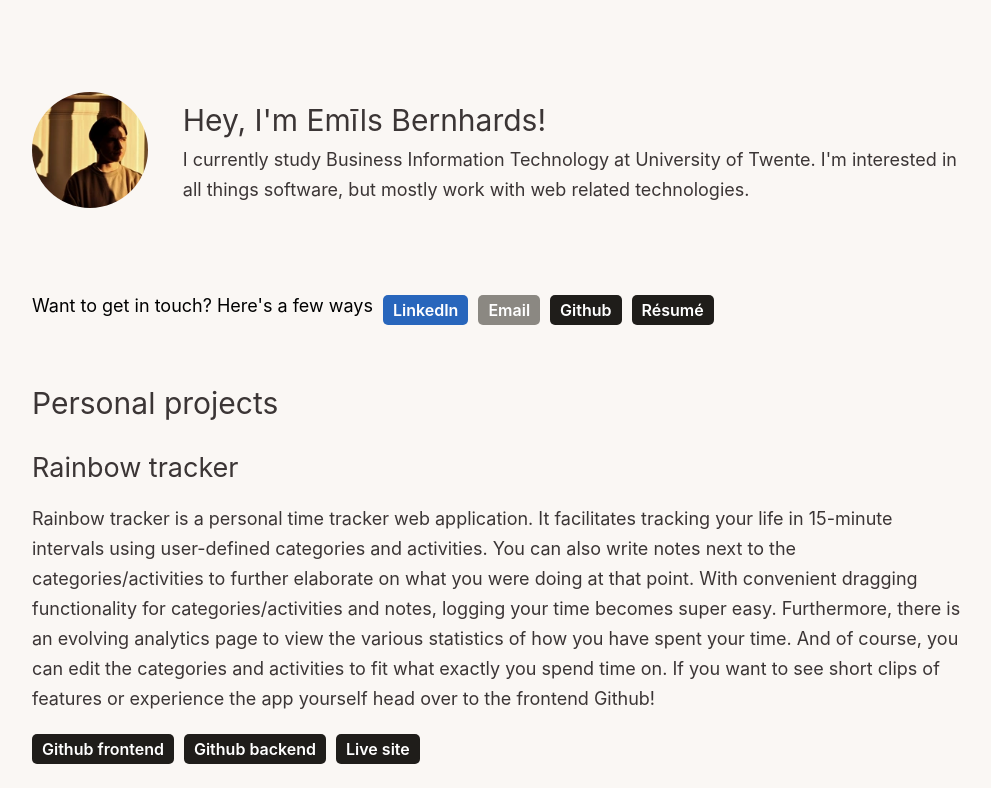
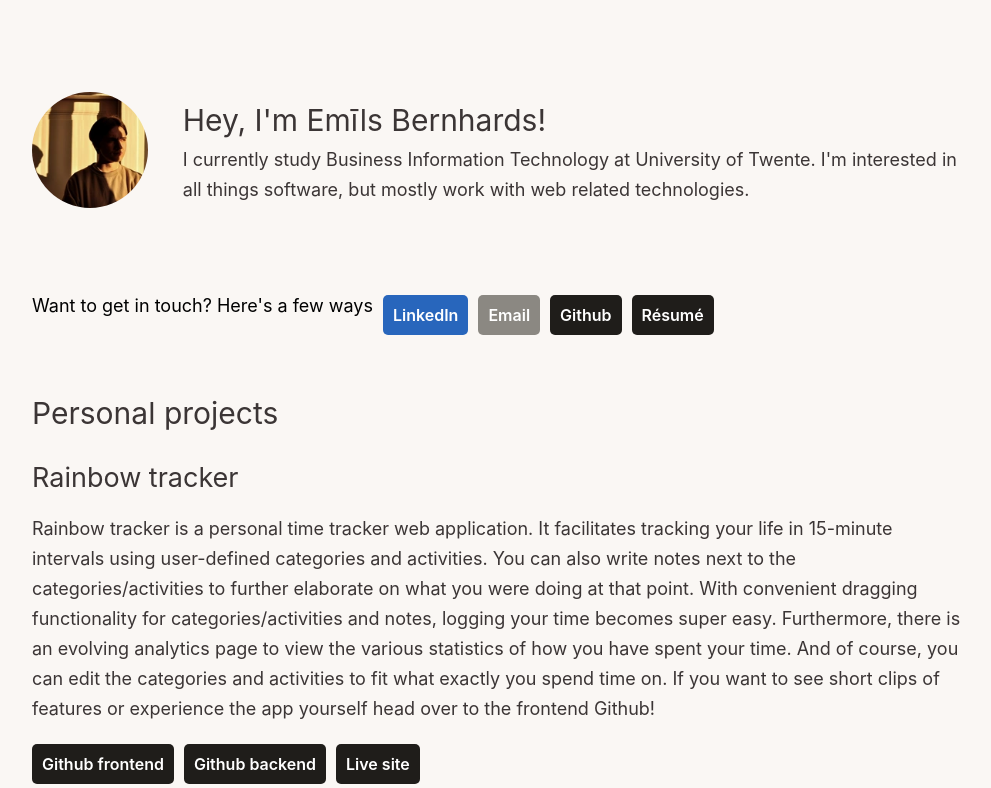
Before and after one commit to emilsbee/portfolio, a Next.js app: page / in a window 1280 px wide. Shown: the top 788 px of the page, without its empty margins (143-1134 px from the left). Built offline with nearby package versions, Linux system fonts and the light colour scheme.

Commit message:
Fixed button styling issue

```diff
--- a/styles/Button.module.css
+++ b/styles/Button.module.css
@@ -7,7 +7,7 @@
 
     margin-left: 10px;
     padding: 10px;
-    height: 30px;
+    min-height: 30px;
     border-radius: 5px;
 
     border: none;
```
